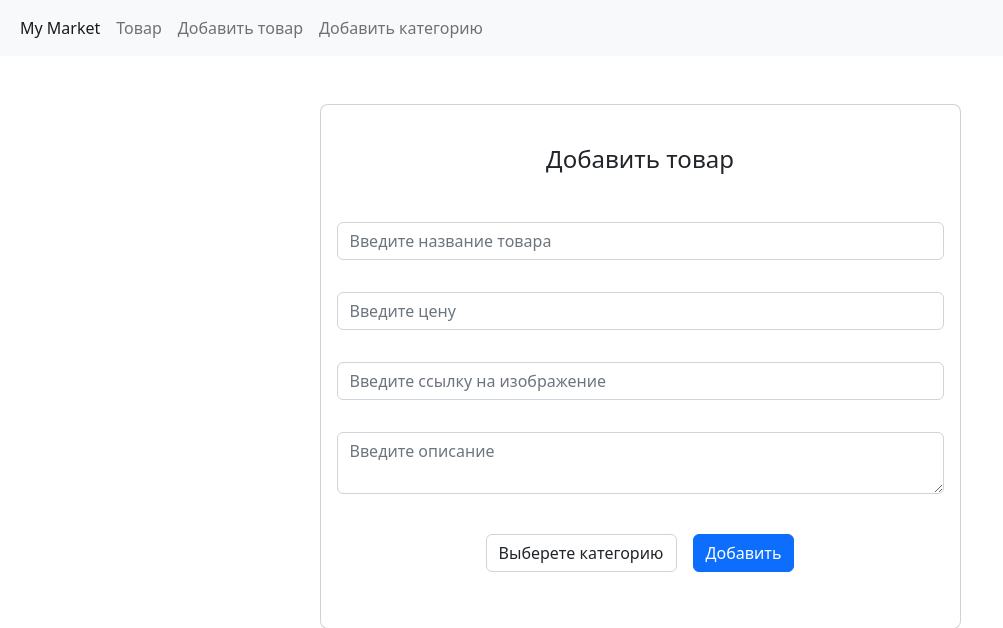
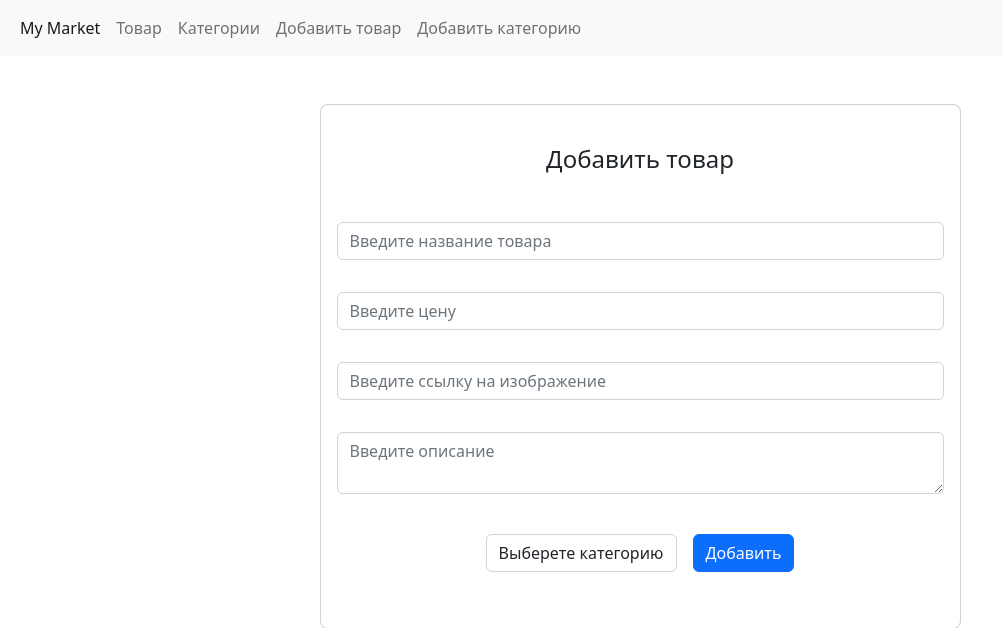
Before and after one commit to Chingiz-Almukhan/homework_54_Almukhan_Chingiz, a Django app: page /products/add in a window 1280 px wide. Shown: the top 628 px of the page, without its empty margins (0-1003 px from the left). Run offline with Django 4.2, Linux system fonts and the light colour scheme; data comes from the database, SQL or seed files in the repository.

Commit message:
Изменил базовый шаблон

```diff
--- a/templates/base.html
+++ b/templates/base.html
@@ -28,12 +28,14 @@
           <a class="nav-link" href="{% url 'main' %}">Товар</a>
         </li>
         <li class="nav-item">
+          <a class="nav-link" href="{% url 'categories' %}">Категории</a>
+        </li>
+        <li class="nav-item">
           <a class="nav-link" href="{% url 'add' %}">Добавить товар</a>
         </li>
         <li class="nav-item">
           <a class="nav-link" href="{% url 'category_add' %}">Добавить категорию</a>
         </li>
-        {% block link %}{% endblock %}
       </ul>
     </div>
   </div>
```
